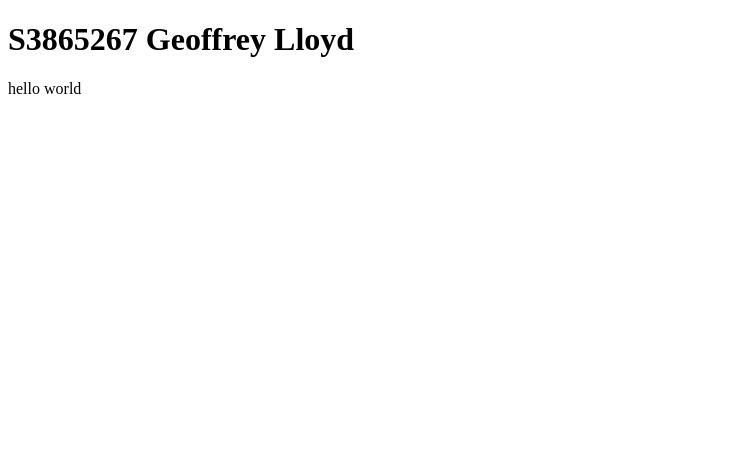
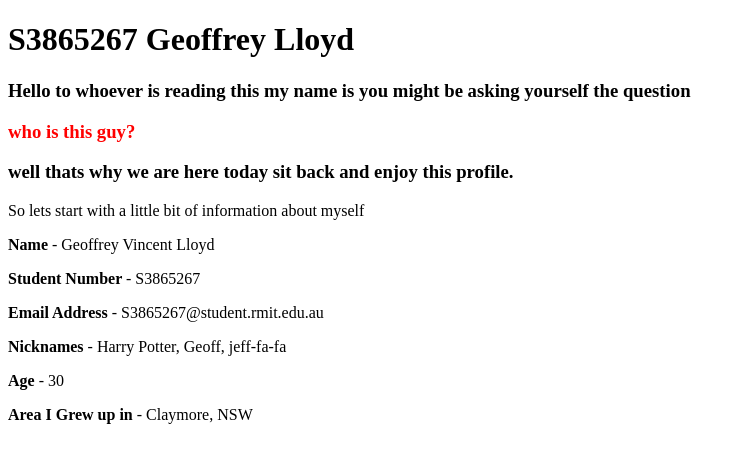
Before and after one commit to S3865267geoff/A1, a plain HTML site: page index.html in a window 1280 px wide. Shown: the whole page, without its empty margins (0-746 px from the left). Drawn offline with Linux system fonts and the light colour scheme.

Commit message:
added some profile information commit

```diff
--- a/index.html
+++ b/index.html
@@ -1,10 +1,18 @@
 <!DOCTYPE html>
 <html>
 <body>
+<h1>S3865267 Geoffrey Lloyd</h1>
+<p><h3><strong> Hello to whoever is reading this my name is you might be asking yourself
+  the question <p style="color:red"> who is this guy?</p> well thats why we
+  are here today sit back and enjoy this profile.</strong></h3></p>
+<p> So lets start with a little bit of information about myself</p>
+<p><strong> Name </strong> - Geoffrey Vincent Lloyd </p>
+<p><strong> Student Number </strong> - S3865267</p>
+<p><strong> Email Address </strong> - S3865267@student.rmit.edu.au</p>
+<p><strong> Nicknames </strong> - Harry Potter, Geoff, jeff-fa-fa </p>
+<p><strong> Age </strong> - 30</p>
+<p><strong> Area I Grew up in </strong> - Claymore, NSW
 
-<h1>S3865267 Geoffrey Lloyd</h1>
-
-hello world
-
+</address>
 </body>
 </html>
```
